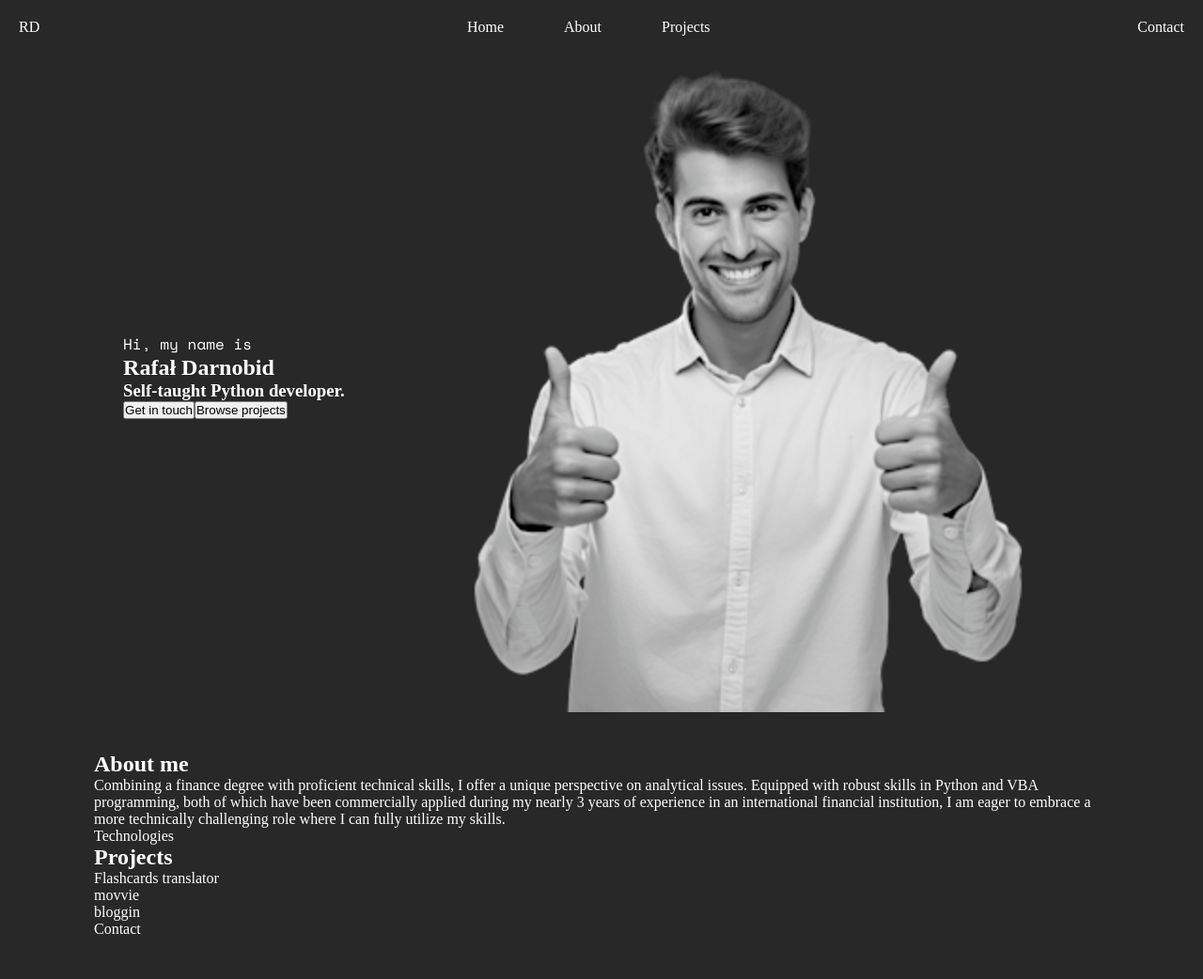
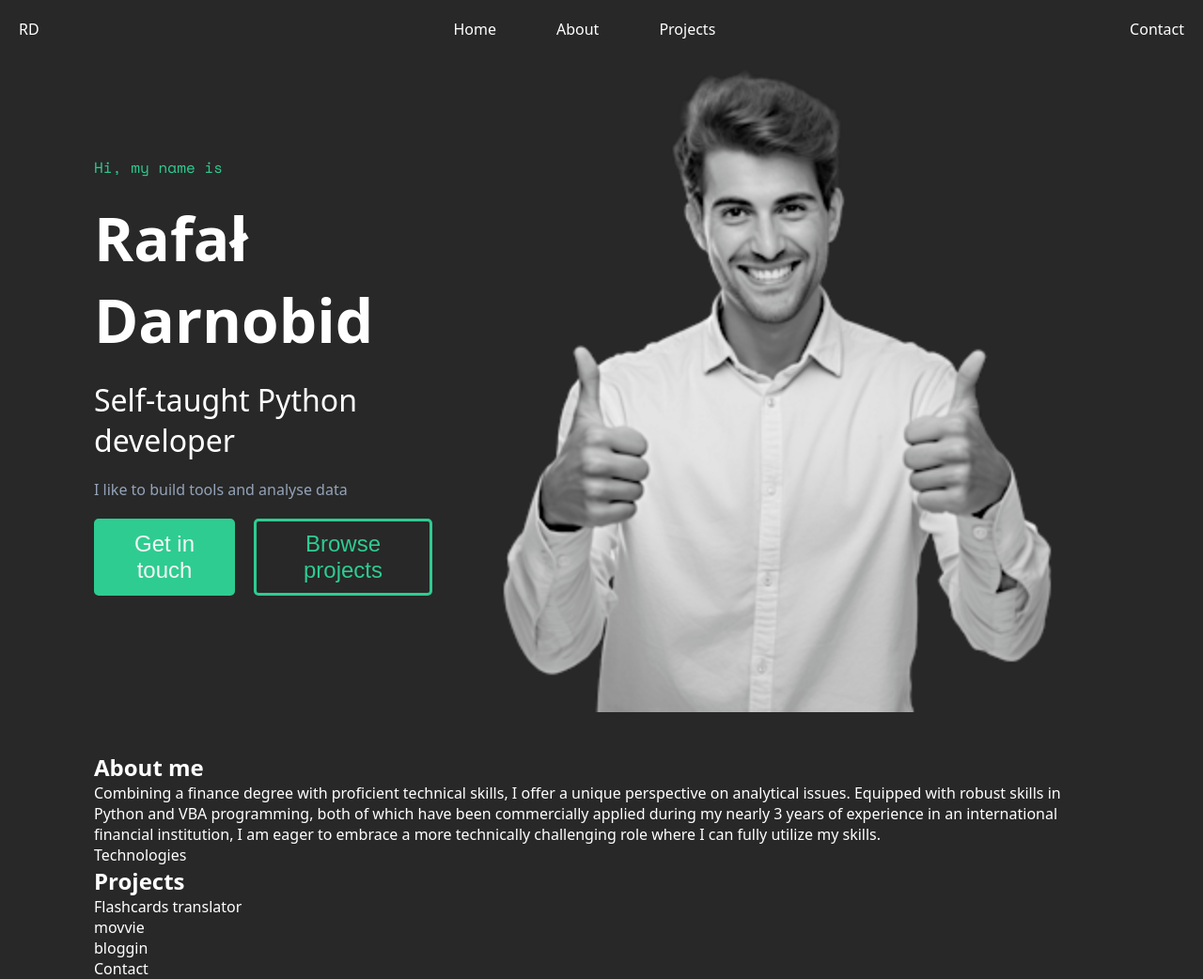
Before and after one commit to Ravdar/portfolio, a Django app: page / in a window 1280 px wide. Shown: the whole page at 94% size. Before the commit the page ends 994 px from the top, so only its background shows below. Run offline with Django 5.2, Linux system fonts and the light colour scheme.

Commit message:
Hero page text container almost done

```diff
--- a/mainapp/static/styles.css
+++ b/mainapp/static/styles.css
@@ -7,6 +7,9 @@
 :root{
     /* Colors */
 --BACKGROUND-COLOR: #282828;
+--THEME-COLOR:#2ECC91;
+--GREY-TEXT-COLOR:#94A3B8;
+--DARK-WHITE:#cfcfcf;
 }
 
 /* STANDARD RESET */
@@ -23,10 +26,8 @@ html {
     scroll-behavior: smooth;
 }
 
-/* GENERAL STYLING */
-
 body {background-color: var(--BACKGROUND-COLOR);
-color:white;min-height:100vh;}
+color:white;min-height:100vh; font-family: system-ui, -apple-system, BlinkMacSystemFont, 'Segoe UI', Roboto, Oxygen, Ubuntu, Cantarell, 'Open Sans', 'Helvetica Neue', sans-serif;}
 
 body::-webkit-scrollbar {
     width: 0.35rem;
@@ -49,9 +50,19 @@ main {
     padding:0px 100px;
 }
 
+button {border-radius:5px;}
+
+a {
+    text-decoration: none;
+    color: white;
+    transition: all 0.1s ease-in-out;
+}
+
+a:hover{color:var(--THEME-COLOR);cursor: pointer;}
+
 .center {display:flex;justify-content: center;align-items: center;}
 
-/* HEADER STYLING */
+/* Header styling*/
 
 header {
     display: flex;
@@ -65,8 +76,28 @@ header {
 
 nav{display:flex;gap:4rem;}
 
+
+
 /* HERO SECTION */
 
 .hero{min-height:100vh;display:flex;justify-content: space-around;align-items: center;}
 
-.prelabel{font-family:"Space Mono", monospace;}
+.header-text-container{gap: 20px;
+    display: flex;
+    flex-direction: column;}
+
+.prelabel{font-family:"Space Mono", monospace;color:var(--THEME-COLOR);}
+
+.hero h1 {font-size:4rem;}
+
+.hero h3 {font-size:2rem;font-weight:normal;}
+
+.hero p {color:var(--GREY-TEXT-COLOR)}
+
+.buttons{display:flex;gap:20px;}
+
+.primary-button, .secondary-button{font-size: 1.5rem;padding:10px;border:3px solid var(--THEME-COLOR);}
+
+.primary-button{ color: whitesmoke; background-color: var(--THEME-COLOR);}
+
+.secondary-button{color:var(--THEME-COLOR);background-color: transparent;}
--- a/mainapp/templates/mainapp/home_page.html
+++ b/mainapp/templates/mainapp/home_page.html
@@ -3,24 +3,68 @@
 <!DOCTYPE html>
 <html lang="en">
   <head>
-    <meta charset="UTF-8">
-    <meta name="viewport" content="width=device-width, initial-scale=1.0">
-    <meta name="author" content="Rafał Darnobid">
-    <meta name="description" content="Home page for portfolio website">
+    <meta charset="UTF-8" />
+    <meta name="viewport" content="width=device-width, initial-scale=1.0" />
+    <meta name="author" content="Rafał Darnobid" />
+    <meta name="description" content="Home page for portfolio website" />
     <title>Rafał Darnobid</title>
-    <link rel="stylesheet" href="{% static 'styles.css' %}">
+    <link rel="stylesheet" href="{% static 'styles.css' %}" />
   </head>
 
   <body>
-
-<header><div class="logo">RD</div><nav><div>Home</div><div>About</div><div>Projects</div></nav><div>Contact</div></header>
+    <header>
+      <div class="logo">RD</div>
+      <nav>
+        <a href="#hero">Home</a>
+        <a href="#about">About</a>
+        <a href="#projects">Projects</a>
+      </nav>
+      <a href="#contact">Contact</a>
+    </header>
 
     <main>
-<section class="hero center"><div class="header-text-container"><div class="prelabel">Hi, my name is</div><h1>Rafał Darnobid</h1><h3>Self-taught Python developer.</h3><button>Get in touch</button><button>Browse projects</button></div><div class="photo-container"><img src="{% static 'man-transparent.png' %}" alt="Me" width="720" height="720"></div></section>
-<section class="about"><h2>About me</h2><p>Combining a finance degree with proficient technical skills, I offer a unique perspective on analytical issues. Equipped with robust skills in Python and VBA programming, both of which have been commercially applied during my nearly 3 years of experience in an international financial institution, I am eager to embrace a more technically challenging role where I can fully utilize my skills.</p></section>
-<section class="techstack">Technologies</section>
-<sections class="projects"><h2>Projects</h2><div class="main-projects"><div>Flashcards translator</div><div>movvie</div><div>bloggin</div></div><div class="other-projects"></div></sections>
-<section>Contact</section>
+      <section id="hero" class="hero">
+        <div class="header-text-container">
+          <div class="prelabel">Hi, my name is</div>
+          <h1>Rafał Darnobid</h1>
+          <h3>Self-taught Python developer</h3>
+          <p>I like to build tools and analyse data</p>
+          <div class="buttons">
+            <a href=""><button class="primary-button">Get in touch</button
+            ></a><a href=""><button class="secondary-button">Browse projects</button></a>
+          </div>
+        </div>
+        <div class="photo-container">
+          <img
+            src="{% static 'man-transparent.png' %}"
+            alt="Me"
+            width="720"
+            height="720"
+          />
+        </div>
+      </section>
+      <section id="about" class="about">
+        <h2>About me</h2>
+        <p>
+          Combining a finance degree with proficient technical skills, I offer a
+          unique perspective on analytical issues. Equipped with robust skills
+          in Python and VBA programming, both of which have been commercially
+          applied during my nearly 3 years of experience in an international
+          financial institution, I am eager to embrace a more technically
+          challenging role where I can fully utilize my skills.
+        </p>
+      </section>
+      <section id="techstack" class="techstack">Technologies</section>
+      <sections id="projects" class="projects"
+        ><h2>Projects</h2>
+        <div class="main-projects">
+          <div>Flashcards translator</div>
+          <div>movvie</div>
+          <div>bloggin</div>
+        </div>
+        <div class="other-projects"></div
+      ></sections>
+      <section id="contact">Contact</section>
     </main>
   </body>
 </html>
```
Also changed, not shown: 1 other file. Lines whose indentation alone changed are shown as unchanged.
